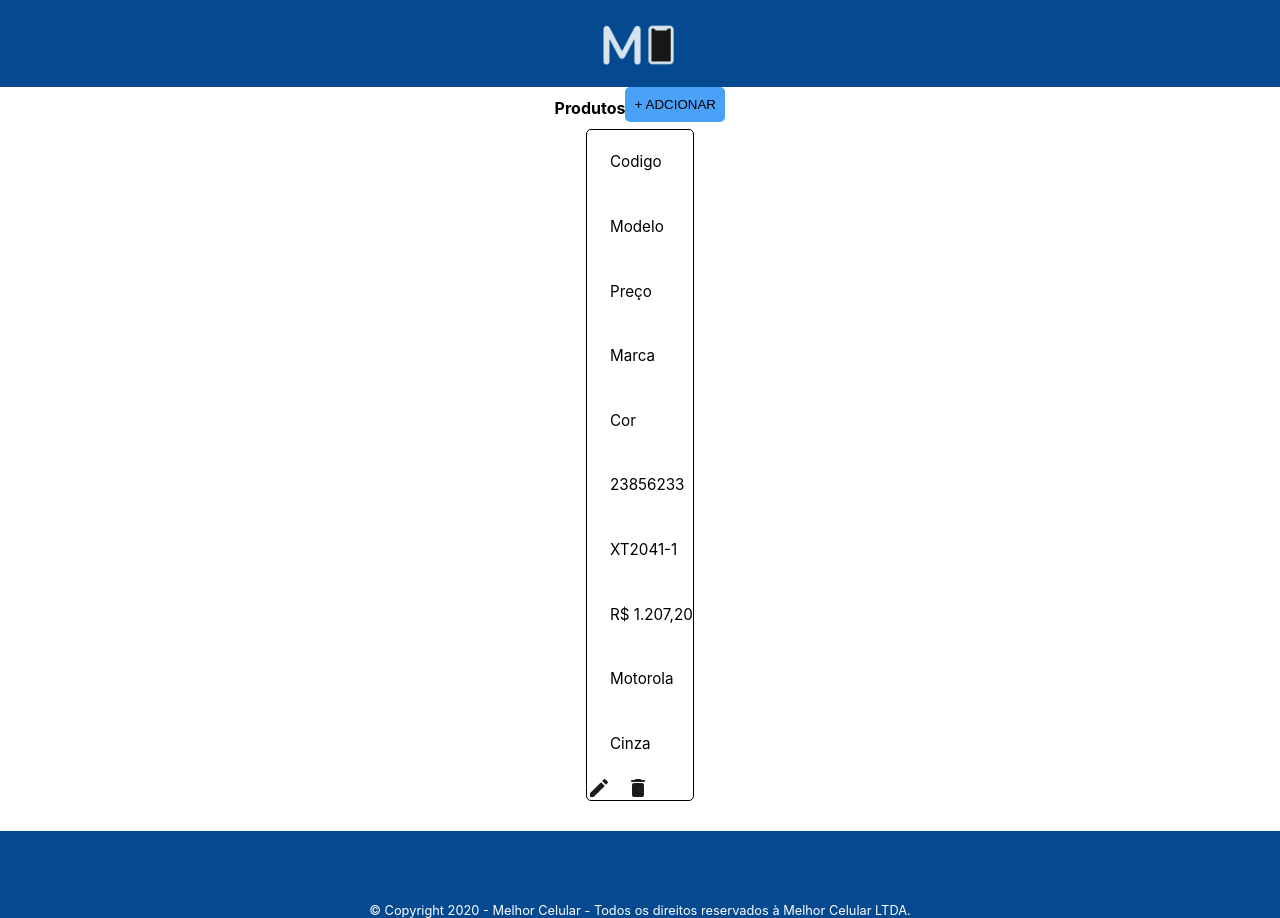
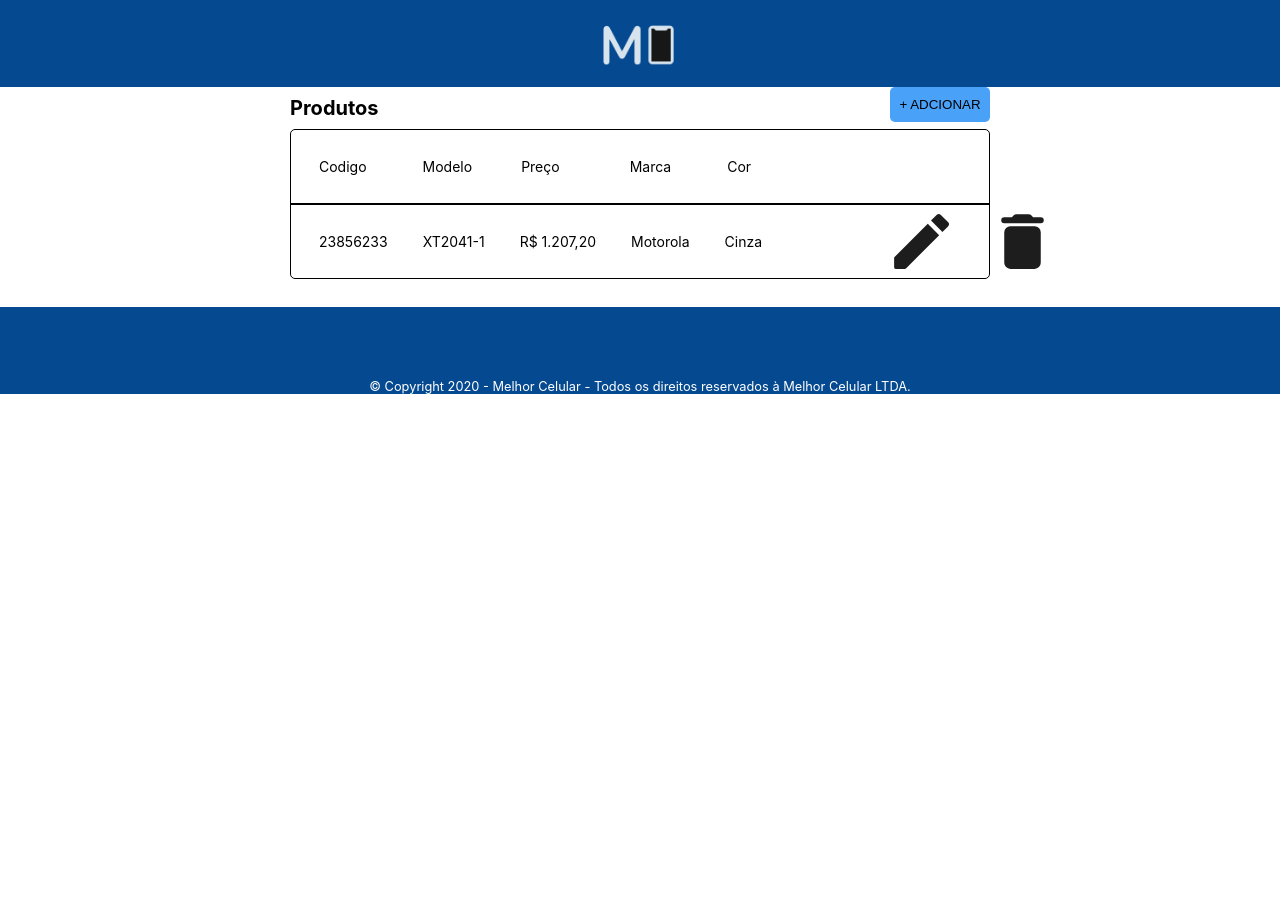
Before and after one commit to amitcesar/melhorcom-front-end-test, a React (Create React App) app: page / in a window 1280 px wide. After the commit the page ends 800 px from the top, so only its background shows below. Built offline with nearby package versions, Linux system fonts and the light colour scheme.

Commit message:
more aligns main content

```diff
--- a/src/App.css
+++ b/src/App.css
@@ -5,5 +5,6 @@
 }
 
 body {
-  font-size: 18px;
+  font-size: 14px;
+  height: 100%;
 }
--- a/src/App.js
+++ b/src/App.js
@@ -1,7 +1,7 @@
 import "./App.css";
 import { Header } from "./components/Header.js";
 import { Footer } from "./components/Footer.js";
-import { PhonesList } from "./components/PhonesList.js";
+
 import { MainContent } from "./components/MainContent.js";
 function App() {
   return (
--- a/src/components/MainContent.css
+++ b/src/components/MainContent.css
@@ -3,9 +3,6 @@
   justify-content: center;
   align-items: center;
   flex-direction: column;
-
-  min-width: 500px;
-  font-size: 0.95rem;
 }
 .phones-container li,
 .phones-container ul {
@@ -17,11 +14,12 @@
   display: flex;
   justify-content: space-between;
   align-items: center;
+  width: 700px;
 }
 
 .header-list p {
   font-weight: bold;
-  font-size: 1rem;
+  font-size: 20px;
 }
 
 .header-list button {
@@ -39,24 +37,34 @@
   border: 1px solid black;
   border-radius: 5px;
   margin-bottom: 2em;
+  width: 700px;
+  min-width: 500px;
 }
 
+.list-category {
+  display: flex;
+}
+.list-content {
+  display: flex;
+
+  border-top: 2px solid black;
+}
 .list-category li,
 .list-content li {
-  padding: 1.5em;
+  padding: 2em 2em;
 }
-
-.list-category li:last-of-type,
 .list-content li:last-of-type {
   margin-right: auto;
 }
-
-.list-category li {
+.list-category li:nth-last-of-type(3) {
   padding-left: 1.5em;
 }
+.list-category li:nth-last-of-type(2) {
+  padding-left: 3em;
+}
+
 .list-content li {
-  padding-left: 1.5em;
-  padding-right: 0em;
+  padding-right: 0.5em;
 }
 
 .links-div {
@@ -65,5 +73,5 @@
 
 .list-content img {
   display: block;
-  margin-right: 1em;
+  margin-right: 2em;
 }
```
